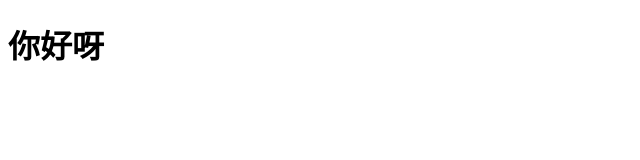
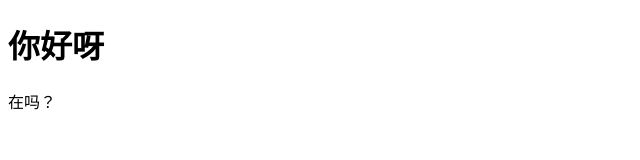
Before and after one commit to Akby-lc/akby, a plain HTML site: page docs/index.html in a window 1280 px wide. Shown: the full height of the page, 0-640 px from the left. Drawn offline with Linux system fonts and the light colour scheme.

Commit message:
修改了index

```diff
--- a/docs/index.html
+++ b/docs/index.html
@@ -8,5 +8,6 @@
 </head>
 <body>
     <h1>你好呀</h1>
+    在吗？
 </body>
 </html>
```
